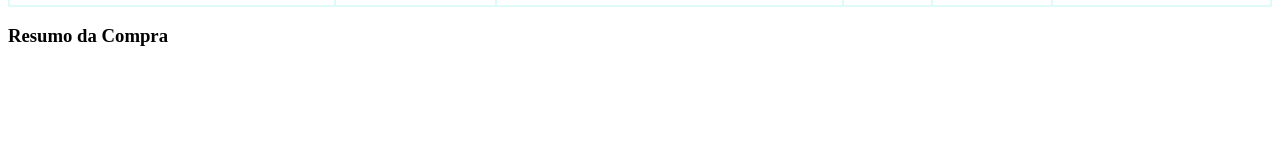
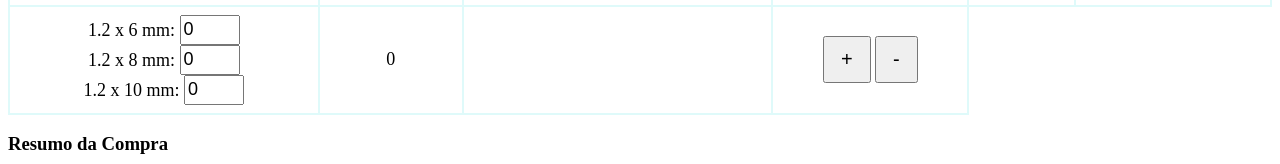
Before and after one commit to zRAMONz/MyPiercing, a plain HTML site: page index.html in a window 1280 px wide. Shown: the part 194-358 px from the top of the page. Drawn offline with Linux system fonts and the light colour scheme.

Commit message:
Update index.html

```diff
--- a/index.html
+++ b/index.html
@@ -43,6 +43,27 @@
         <button class="remove-row">-</button>
       </td>
     </tr>
+  <td>
+        <div>
+          <label>1.2 x 6 mm:</label>
+          <input type="number" value="0" class="size-input" min="0">
+        </div>
+        <div>
+          <label>1.2 x 8 mm:</label>
+          <input type="number" value="0" class="size-input" min="0">
+        </div>
+        <div>
+          <label>1.2 x 10 mm:</label>
+          <input type="number" value="0" class="size-input" min="0">
+        </div>
+      </td>
+      <td class="quantity-cell">0</td>
+      <td class="price-cell"></td>
+      <td>
+        <button class="add-row">+</button>
+        <button class="remove-row">-</button>
+      </td>
+    </tr>
   </tbody>
 </table>
 
```
